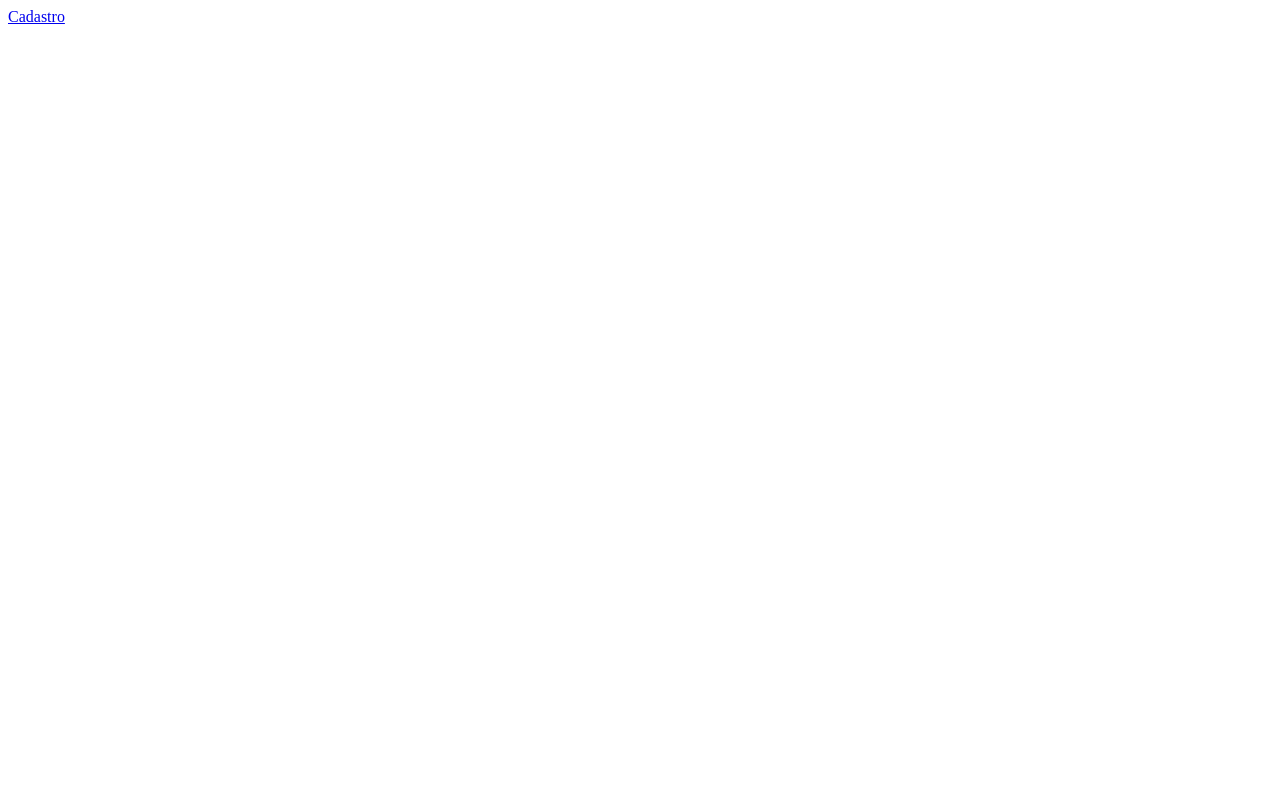
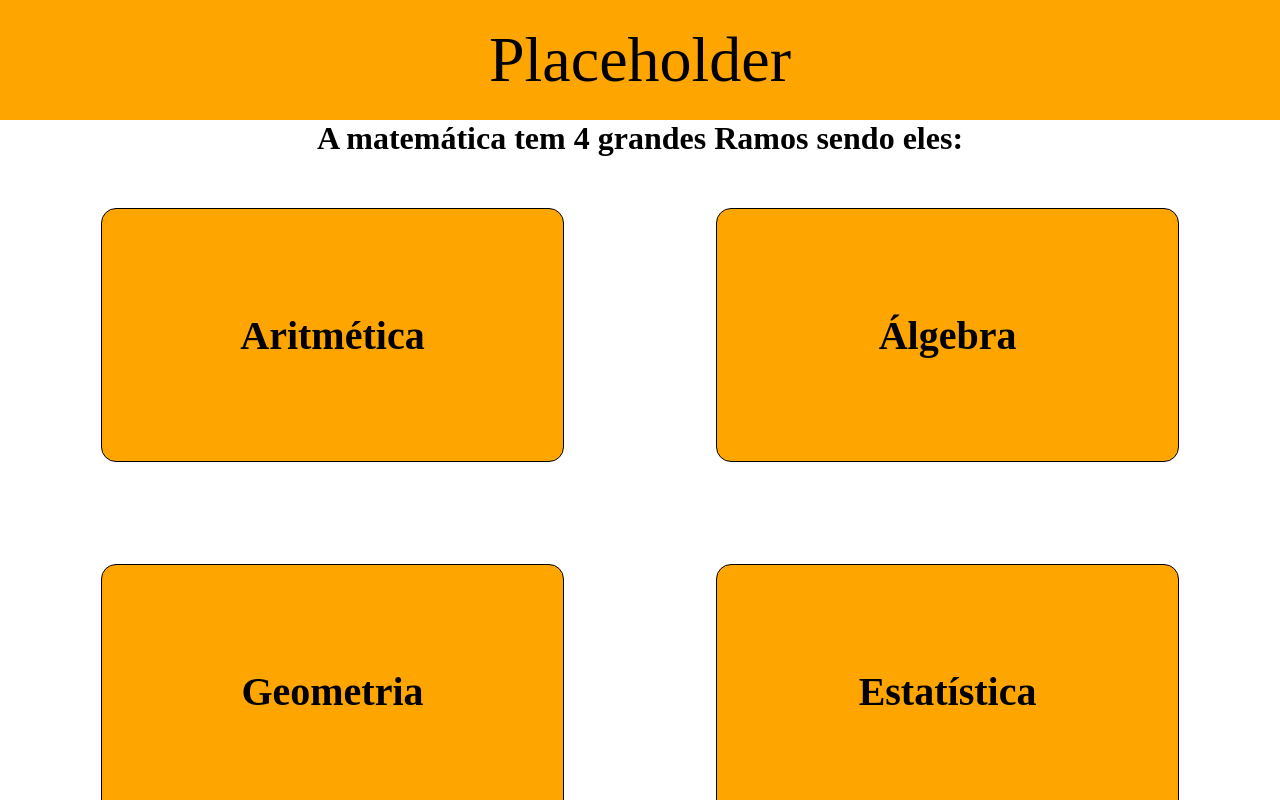
Before and after one commit to lucaspaessptech/Projeto-Pessoal, a website: page Site e Api/public/index.html in a window 1280 px wide. Drawn offline with Linux system fonts and the light colour scheme.

Commit message:
Criação da versão inicial da página sobre os ramos da matemática que por momento está servindo como página inicial temporária

```diff
--- /dev/null
+++ b/Site e Api/public/css/inicial.css
@@ -0,0 +1,47 @@
+*{
+    margin: 0;
+    padding: 0;
+}
+body{
+    margin: 0;
+    height: 100vh;
+    width: 100vw;
+}
+.divTotal{
+    height: 100%;
+    width: 100%;
+    overflow-x: hidden;
+}
+.barraSup{
+    display: flex;
+    height: 15%;
+    font-size: 400%;
+    background-color: #FFA500;
+    justify-content: center;
+    align-items: center;
+}
+.div_ramos{
+    display: flex;
+    justify-content: space-evenly;
+    align-content: space-evenly;
+    flex-wrap: wrap;
+}
+.ramos{
+    display: flex;
+    padding: 8%;
+    margin: 4%;
+    width: 20%;
+    font-size: 250%;
+    font-weight: bold;
+    justify-content: center;
+    background-color: #FFA500;
+    border: solid 1px;
+    border-radius: 15px;
+}
+.ramos:hover{
+    background-color: #c98405;
+    box-shadow: 3px 3px;
+}
+h1{
+    justify-self: center;
+}
--- a/Site e Api/public/css/teste.css
+++ /dev/null
@@ -1,3 +0,0 @@
-div{
-    background-color: aqua;
-}
--- a/Site e Api/public/index.html
+++ b/Site e Api/public/index.html
@@ -4,8 +4,38 @@
     <meta charset="UTF-8">
     <meta name="viewport" content="width=device-width, initial-scale=1.0">
     <title>Document</title>
+    <link rel="stylesheet" href="/css/inicial.css">
 </head>
 <body>
-    <a href="cadastro.html">Cadastro</a>
+
+    <div class="divTotal">
+        <div class="barraSup">Placeholder</div>
+        <h1>A matemática tem 4 grandes Ramos sendo eles:</h1>
+        <div class="div_ramos">
+            <div class="ramos" onclick="redirecionar('aritmetica')">Aritmética</div>
+            <div class="ramos" onclick="redirecionar('algebra')">Álgebra</div>
+            <div class="ramos" onclick="redirecionar('geometria')">Geometria</div>
+            <div class="ramos" onclick="redirecionar('estatistica')">Estatística</div>
+        </div>
+    <!-- <a href="cadastro.html">Cadastro</a> -->
+
 </body>
 </html>
+
+<script>
+
+    function redirecionar(resposta){
+        if(resposta == 'aritmetica'){
+            window.location = './aritmetica.html'
+        }
+        else if(resposta == 'algebra'){
+            window.location = './algebra.html'
+        }
+        else if(resposta == 'geometria'){
+            window.location = './geometria.html'
+        }
+        else if(resposta == 'estatistica'){
+            window.location = './estatistica.html'
+        }
+    }
+</script>
--- a/Site e Api/src/controllers/usuarioController.js
+++ b/Site e Api/src/controllers/usuarioController.js
@@ -18,8 +18,6 @@ function autenticar(req, res) {
 
                     if (resultadoAutenticar.length == 1) {
                         console.log(resultadoAutenticar);
-                        console.log("OK");
-                                    console.log("OK2")
                                     res.json({
                                         id: resultadoAutenticar[0].id,
                                         email: resultadoAutenticar[0].email,
```
